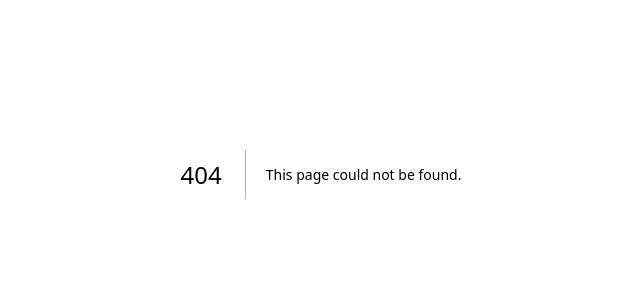
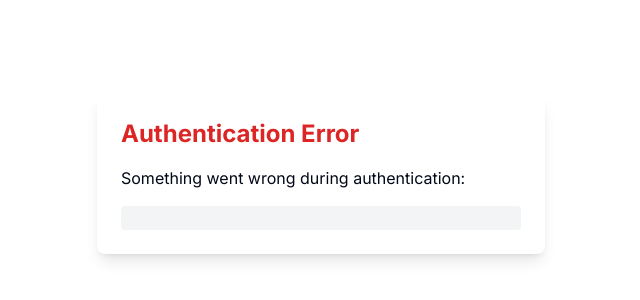
Before and after one commit to aanjaimi/BlogApp, a Next.js app: page /auth/error in a window 1280 px wide. Before the commit this address had no page. Shown: the part 226-526 px from the top of the page, without its empty margins (319-959 px from the left). Built offline with nearby package versions, Linux system fonts and the light colour scheme.

Commit message:
chore: test vercel

```diff
--- a/app/api/auth/[...nextauth]/route.ts
+++ b/app/api/auth/[...nextauth]/route.ts
@@ -1,2 +1,2 @@
-import { handlers } from "@/auth" // Referring to the auth.ts we just created
+import { handlers } from "@/auth"
 export const { GET, POST } = handlers
--- /dev/null
+++ b/app/auth/error/page.tsx
@@ -0,0 +1,29 @@
+'use client'
+
+import { useSearchParams } from 'next/navigation'
+import { Suspense } from 'react'
+
+function ErrorContent() {
+    const searchParams = useSearchParams()
+    const error = searchParams.get('error')
+
+    return (
+        <div className="flex min-h-screen flex-col items-center justify-center p-4">
+            <div className="w-full max-w-md rounded-lg bg-white p-6 shadow-lg">
+                <h1 className="mb-4 text-2xl font-bold text-red-600">Authentication Error</h1>
+                <p className="mb-4">Something went wrong during authentication:</p>
+                <div className="rounded bg-gray-100 p-3">
+                    <pre className="whitespace-pre-wrap break-words text-sm">{error}</pre>
+                </div>
+            </div>
+        </div>
+    )
+}
+
+export default function ErrorPage() {
+    return (
+        <Suspense fallback={<div>Loading...</div>}>
+            <ErrorContent />
+        </Suspense>
+    )
+}
```
Also changed, not shown: auth.ts (+17 -0 lines).
